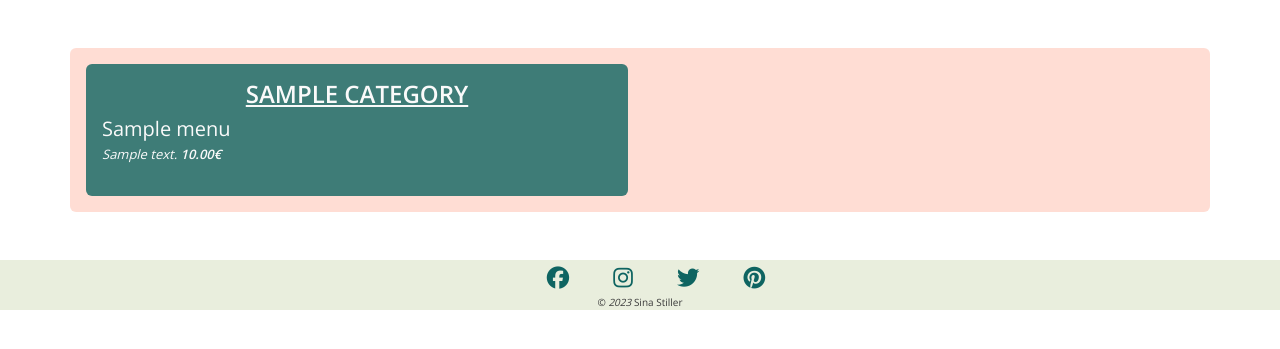
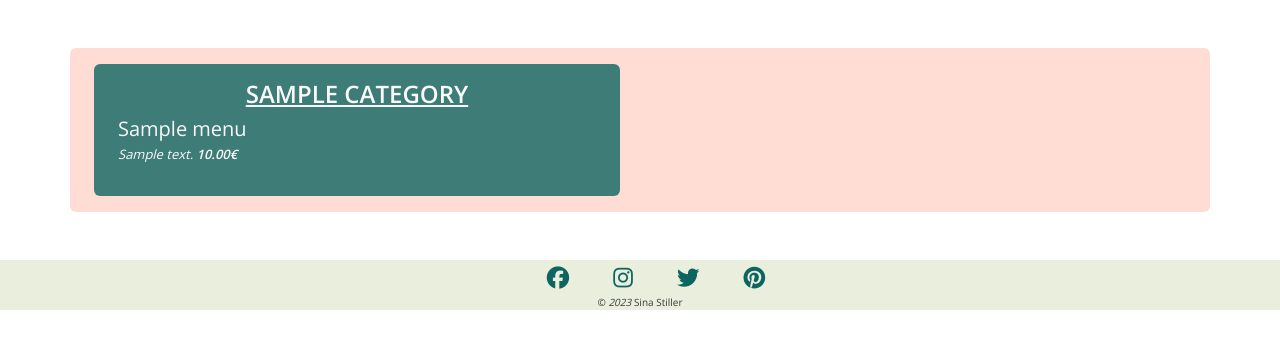
Before and after one commit to sinastiller/pp4_restaurant_website, a Django app: page /menu_list/ in a window 1280 px wide. Shown: the part 75-424 px from the top of the page. Run offline with Django 3.2, Linux system fonts and the light colour scheme; tables that the repository leaves empty hold one stand-in row (values such as "Sample post"); some libraries are stand-ins or nearby versions; some web fonts are replaced.

Commit message:
Change margin on menu-card and card-body

```diff
--- a/templates/menu.html
+++ b/templates/menu.html
@@ -8,8 +8,8 @@
     <div class="row row-cols-1 row-cols-md-2 g-4">
         {% for category in categories%}
             <div class="col-lg-6 col-md-12">
-                <div class="card menu-card border border-0 d-flex justify-content-center h-100">
-                    <div class="card-body h-100 ">
+                <div class="card menu-card border border-0 d-flex justify-content-center h-100 mx-2">
+                    <div class="card-body h-100 mx-2">
                         <h4 class="card-title text-center">
                             {{ category.name }}
                         </h4>
```
